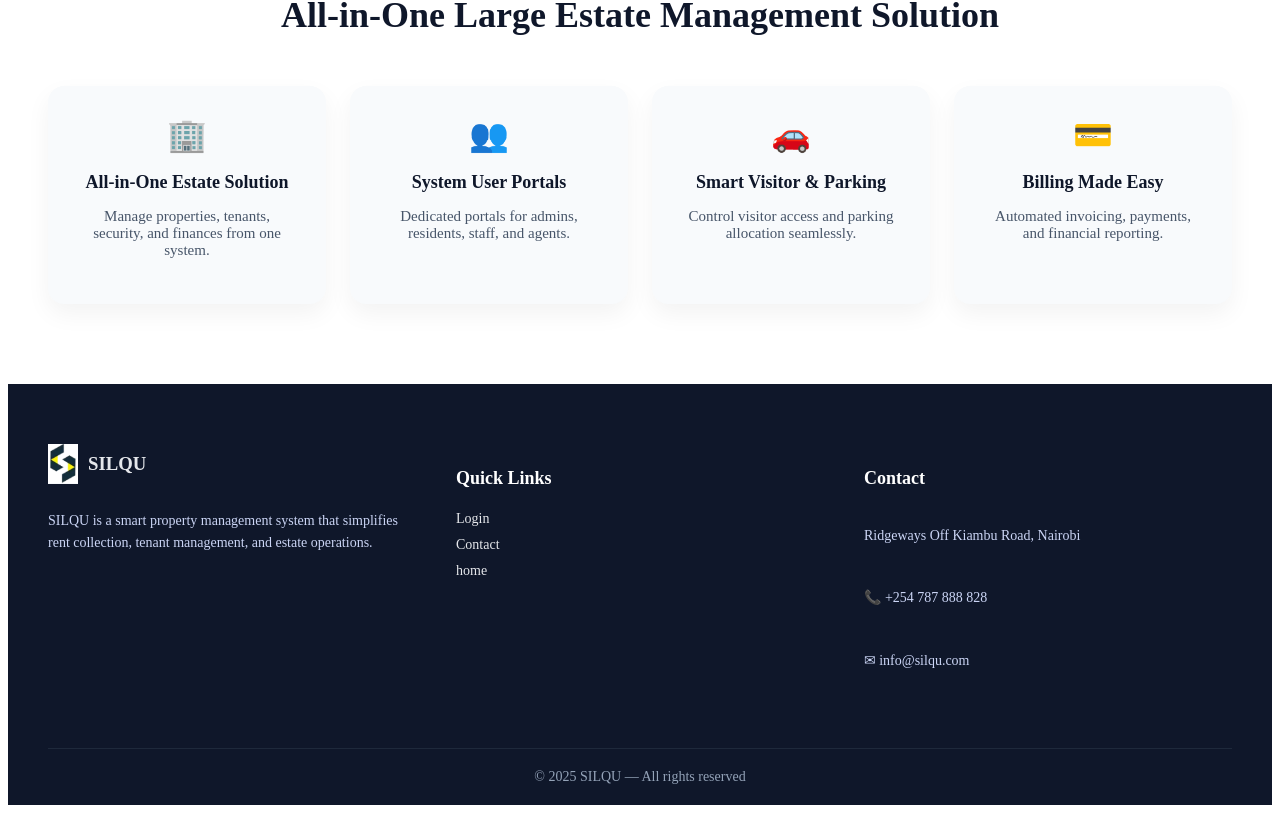
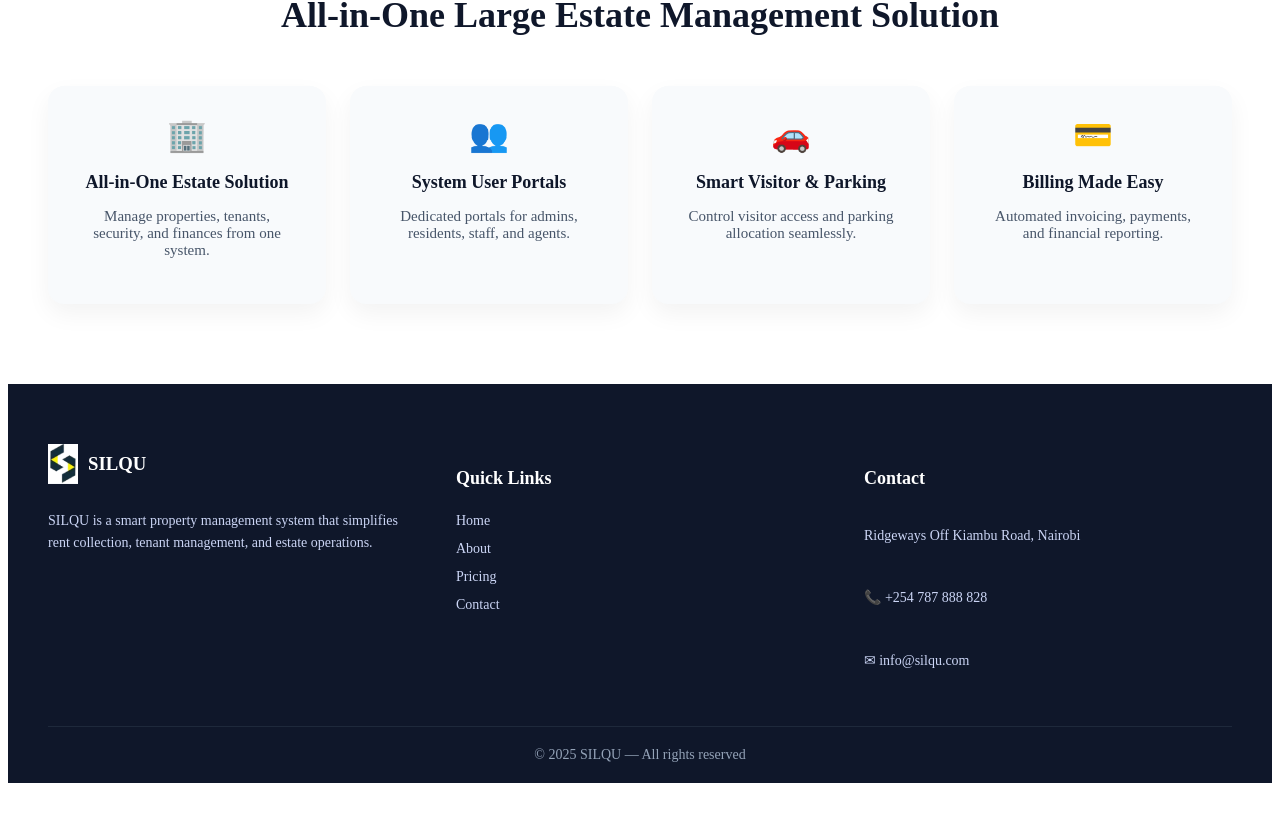
Before and after one commit to Antony-Mwangi/rental, a Next.js app: page / in a window 1280 px wide. Shown: the part 842-1655 px from the top of the page. After the commit the page ends 1633 px from the top, so only its background shows below. Built offline with nearby package versions, Linux system fonts and the light colour scheme.

Commit message:
added pages

```diff
--- a/app/components/Footer.js
+++ b/app/components/Footer.js
@@ -1,16 +1,14 @@
+import Link from "next/link";
+
 export default function Footer() {
   return (
     <footer style={styles.footer}>
       <div style={styles.container}>
-
+        {/* BRAND */}
         <div style={styles.column}>
           <div style={styles.brand}>
-            <img
-              src="/slq.PNG"
-              alt="Silqu Logo"
-              style={{ height: "40px" }}
-            />
-            <h3 style={{ margin: 0 }}>SILQU</h3>
+            <img src="/slq.PNG" alt="Silqu Logo" style={{ height: "40px" }} />
+            <h3 style={{ margin: 0, color: "white" }}>SILQU</h3>
           </div>
           <p style={styles.text}>
             SILQU is a smart property management system that simplifies
@@ -18,33 +16,35 @@ export default function Footer() {
           </p>
         </div>
 
-
+        {/* QUICK LINKS */}
         <div style={styles.column}>
           <h4 style={styles.heading}>Quick Links</h4>
           <ul style={styles.list}>
-            <li>Login</li>
-            <li>Contact</li>
-            <li>home</li>
-
+            <li>
+              <Link href="/Definition" style={styles.link}>Home</Link>
+            </li>
+            <li>
+              <Link href="/About" style={styles.link}>About</Link>
+            </li>
+            <li>
+              <Link href="/Pricing" style={styles.link}>Pricing</Link>
+            </li>
+            <li>
+              <Link href="/Contact" style={styles.link}>Contact</Link>
+            </li>
           </ul>
         </div>
 
-
+        {/* CONTACT */}
         <div style={styles.column}>
           <h4 style={styles.heading}>Contact</h4>
           <p style={styles.text}>Ridgeways Off Kiambu Road, Nairobi</p>
           <p style={styles.text}>📞 +254 787 888 828</p>
           <p style={styles.text}>✉ info@silqu.com</p>
-
-          <div style={styles.socials}>
-            {/* <span>📸</span> */}
-            {/* <span>📘</span>
-            <span>💬</span> */}
-          </div>
         </div>
       </div>
 
-      {/* BOTTOM BAR */}
+      {/* BOTTOM */}
       <div style={styles.bottom}>
         © 2025 SILQU — All rights reserved
       </div>
@@ -56,7 +56,7 @@ const styles = {
   footer: {
     backgroundColor: "#0f172a",
     color: "#e5e7eb",
-    padding: "60px 40px 20px"
+    padding: "60px 40px 20px",
   },
 
   container: {
@@ -64,31 +64,31 @@ const styles = {
     margin: "0 auto",
     display: "grid",
     gridTemplateColumns: "repeat(auto-fit, minmax(250px, 1fr))",
-    gap: "40px"
+    gap: "40px",
   },
 
   column: {
     display: "flex",
     flexDirection: "column",
-    gap: "12px"
+    gap: "12px",
   },
 
   brand: {
     display: "flex",
     alignItems: "center",
-    gap: "10px"
+    gap: "10px",
   },
 
   heading: {
     fontSize: "18px",
     marginBottom: "10px",
-    color: "white"
+    color: "white",
   },
 
   text: {
     fontSize: "14px",
     color: "#cbd5f5",
-    lineHeight: "1.6"
+    lineHeight: "1.6",
   },
 
   list: {
@@ -98,16 +98,12 @@ const styles = {
     display: "flex",
     flexDirection: "column",
     gap: "10px",
-    fontSize: "14px",
-    cursor: "pointer"
   },
 
-  socials: {
-    display: "flex",
-    gap: "12px",
-    fontSize: "20px",
-    marginTop: "10px",
-    cursor: "pointer"
+  link: {
+    color: "#cbd5f5",
+    textDecoration: "none",
+    fontSize: "14px",
   },
 
   bottom: {
@@ -116,6 +112,6 @@ const styles = {
     borderTop: "1px solid #1e293b",
     textAlign: "center",
     fontSize: "14px",
-    color: "#94a3b8"
-  }
+    color: "#94a3b8",
+  },
 };
```
